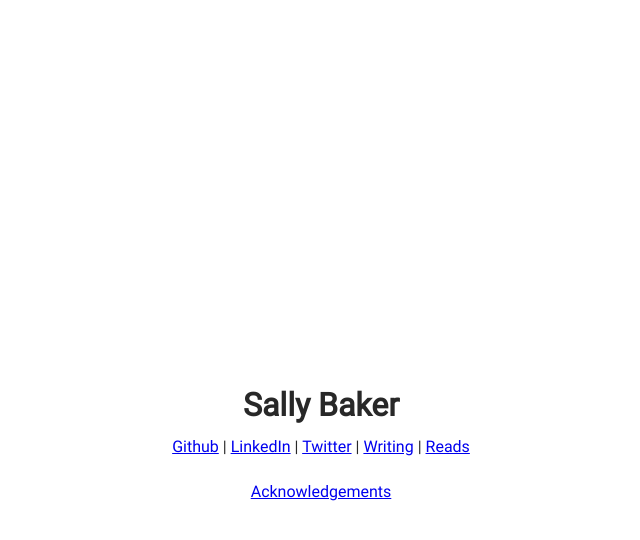
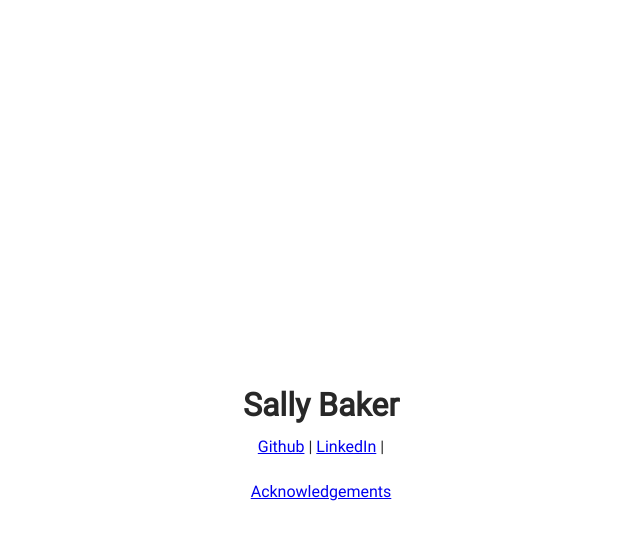
Before and after one commit to sallybaker/sallybaker.github.io, a Jekyll site: the page built from index.html, in a window 1280 px wide. Shown: the top 540 px of the page, without its empty margins (319-959 px from the left). Built offline with Jekyll 4.4.1, drawn with Linux system fonts in a browser that asks for light colours.

Commit message:
Update index.html
Removed Twitter and writing links

```diff
--- a/index.html
+++ b/index.html
@@ -7,9 +7,6 @@ custom_css: home
 <p class="social">
     <a href="https://github.com/sallybaker" target="_blank" rel="noreferrer noopener">Github</a> |
     <a href="https://www.linkedin.com/in/sallyrbaker/" target="_blank" rel="noreferrer noopener">LinkedIn</a> |
-    <a href="https://twitter.com/sallybaker" target="_blank" rel="noreferrer noopener">Twitter</a> |
-    <a href="/posts" rel="noreferrer noopener">Writing</a> |
-    <a href="/reads" rel="noreferrer noopener">Reads</a>
 </p>
 <p class="social">
     <a href="/acknowledgements" rel="noreferrer noopener">Acknowledgements</a>
```
